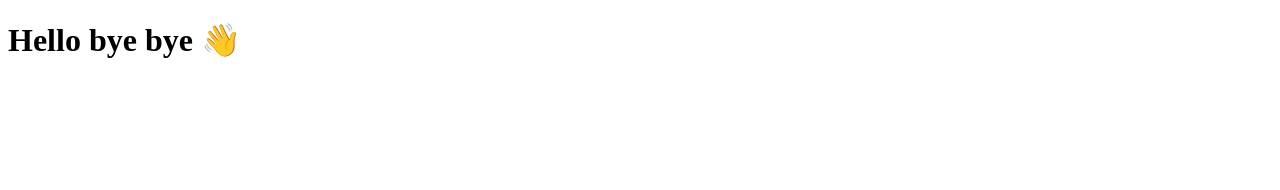
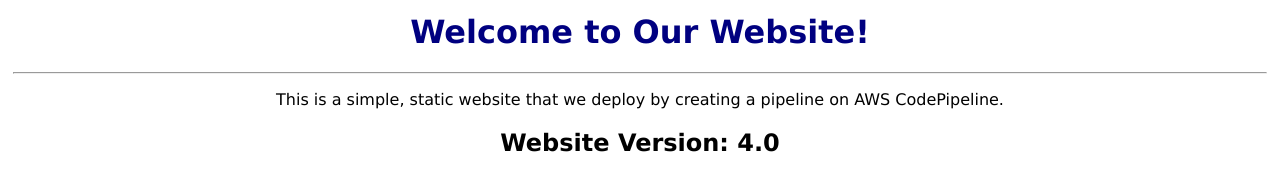
Before and after one commit to AARTHI-m32/devops, a plain HTML site: page index.html in a window 1280 px wide. Drawn offline with Linux system fonts and the light colour scheme.

Commit message:
Update index.html

```diff
--- a/index.html
+++ b/index.html
@@ -1,7 +1,11 @@
-<!DOCTYPE html>
-<head>
-    <title>Cloud</title>
-</head>
-<body>
-    <h1>Hello bye bye 👋 </h1>
-</body>
+<html>
+    <head>
+        <title>Sample Website - AWS CodePipeline Step by Step</title>
+    </head>
+    <body style="text-align:center;font-family:Verdana;margin:1%;">
+        <h1 style="color:navy">Welcome to Our Website!</h1>
+        <hr>
+        <p>This is a simple, static website that we deploy by creating a pipeline on AWS CodePipeline.</p>
+        <h2>Website Version: 4.0</h2>
+    </body>
+</html>
```
